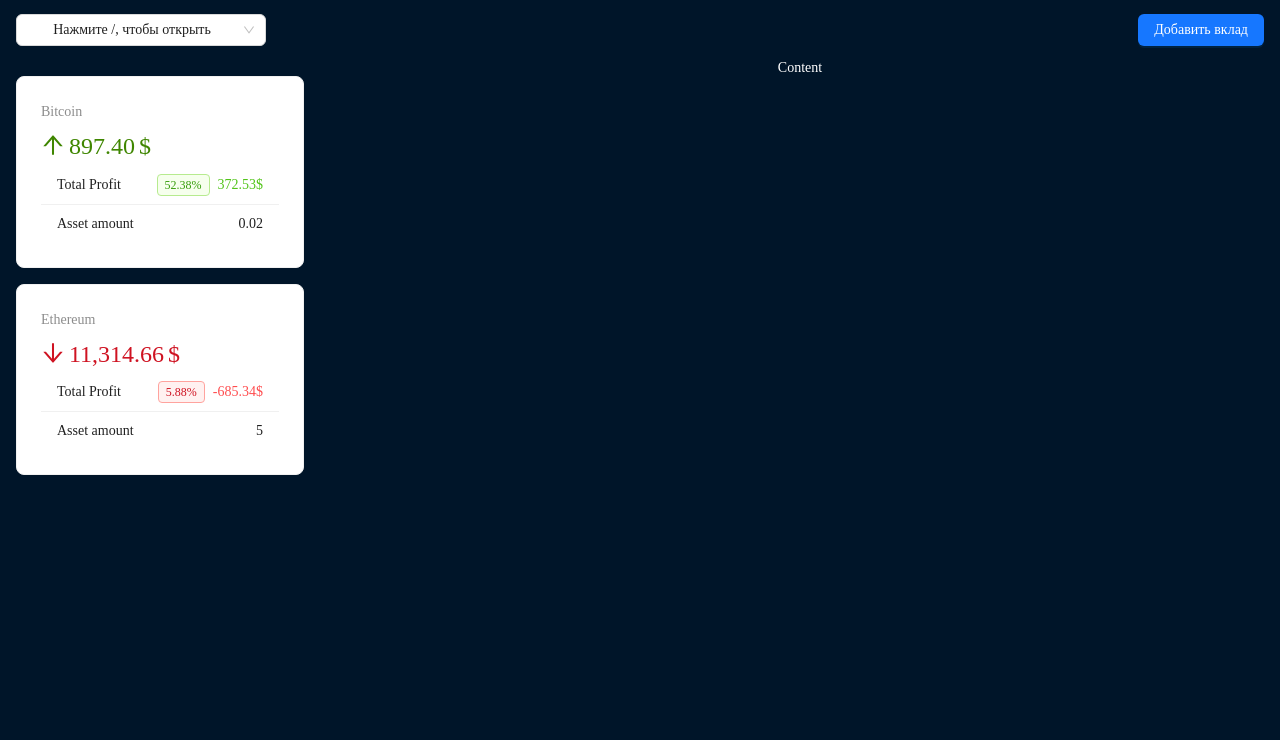
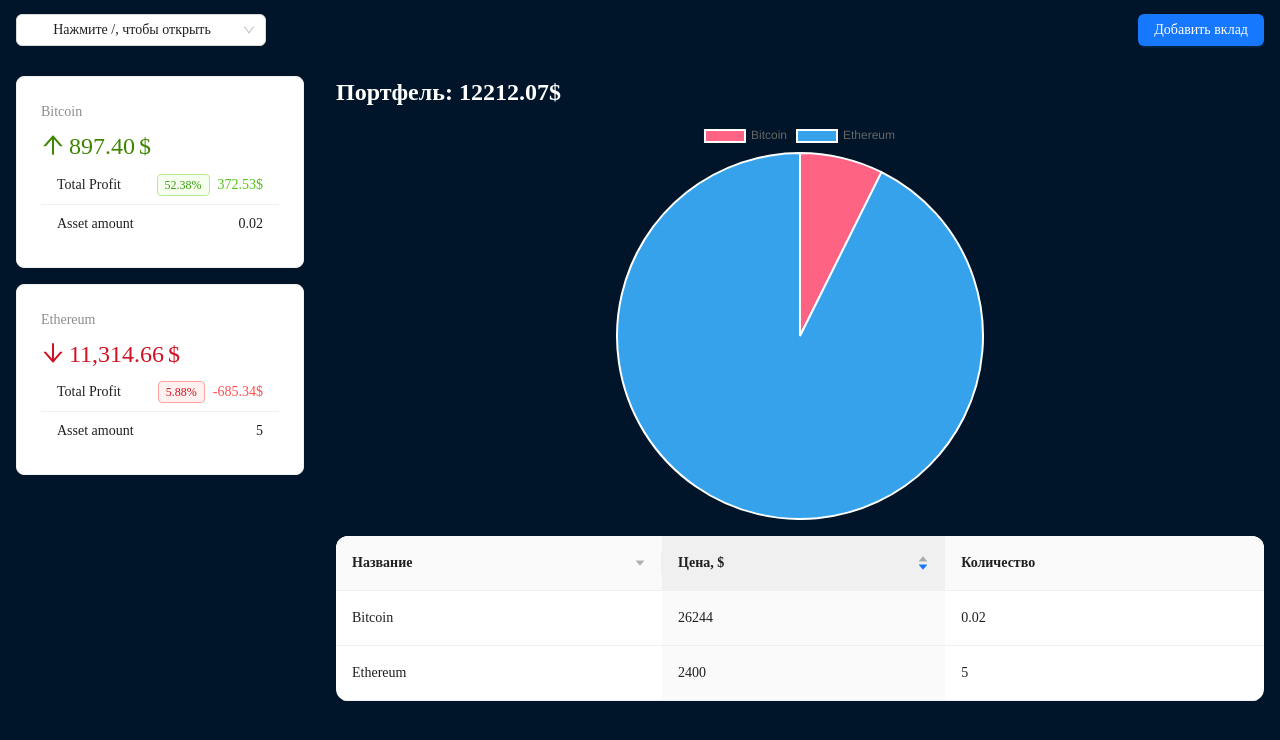
Before and after one commit to artem-kuznecov/crypto-dashboard, a React (Vite) app: page / in a window 1280 px wide. Shown: the top 740 px of the page. Built offline with nearby package versions, Linux system fonts and the light colour scheme.

Commit message:
feat: content chart & table

```diff
--- a/package.json
+++ b/package.json
@@ -10,7 +10,9 @@
 	},
 	"dependencies": {
 		"antd": "^5.13.2",
+		"chart.js": "^4.4.1",
 		"react": "^18.2.0",
+		"react-chartjs-2": "^5.2.0",
 		"react-dom": "^18.2.0",
 		"sass": "^1.70.0"
 	},
--- a/src/components/assets/NewAssetForm.tsx
+++ b/src/components/assets/NewAssetForm.tsx
@@ -50,10 +50,9 @@
 				title='Вклад добавлен в активы'
 				subTitle={`Добавлен ${assetRef.current?.amount}${coin?.symbol} (${coin?.name}) по стоимости ${assetRef.current?.price}$`}
 				extra={[
-					<Button type='primary' key='console' onClick={onClose}>
+					<Button type='primary' key='close' onClick={onClose}>
 						Закрыть
-					</Button>,
-					<Button key='buy'>Buy Again</Button>
+					</Button>
 				]}
 			/>
 		)
@@ -79,6 +78,8 @@
 		)
 
 	function onFinish(values: any) {
+		console.log(values.price)
+
 		const newAsset: IAsset = {
 			id: coin?.id as string,
 			amount: values.amount,
--- /dev/null
+++ b/src/components/assets/portfolio/AssetsTable.tsx
@@ -0,0 +1,56 @@
+import React from 'react'
+import { Table } from 'antd'
+import type { TableColumnsType, TableProps } from 'antd'
+import { useCryptoContext } from '../../../context/crypto.context'
+
+interface DataType {
+	key: string
+	name: string | undefined
+	price: number
+	amount: number
+}
+
+const columns: TableColumnsType<DataType> = [
+	{
+		title: 'Название',
+		dataIndex: 'name',
+		showSorterTooltip: false,
+		sorter: (a, b) => (a.name as string).length - (b.name as string).length,
+		sortDirections: ['descend']
+	},
+	{
+		title: 'Цена, $',
+		dataIndex: 'price',
+		defaultSortOrder: 'descend',
+		showSorterTooltip: false,
+		sorter: (a, b) => a.price - b.price
+	},
+	{
+		title: 'Количество',
+		dataIndex: 'amount'
+	}
+]
+
+const AssetsTable: React.FC = () => {
+	const { assets } = useCryptoContext()
+
+	const data = assets.map(asset => ({
+		key: asset.id,
+		name: asset.name,
+		price: asset.price,
+		amount: asset.amount
+	}))
+
+	return (
+		<div
+			style={{
+				borderRadius: '12px',
+				overflow: 'hidden'
+			}}
+		>
+			<Table columns={columns} dataSource={data} pagination={false} />
+		</div>
+	)
+}
+
+export { AssetsTable }
--- /dev/null
+++ b/src/components/assets/portfolio/PortfolioChart.tsx
@@ -0,0 +1,52 @@
+import { Chart as ChartJS, ArcElement, Tooltip, Legend } from 'chart.js'
+import { Pie } from 'react-chartjs-2'
+import { useCryptoContext } from '../../../context/crypto.context'
+
+ChartJS.register(ArcElement, Tooltip, Legend)
+
+const PortfolioChart = () => {
+	const { assets } = useCryptoContext()
+
+	const data = {
+		labels: assets.map(asset => asset.name),
+		datasets: [
+			{
+				label: '$',
+				data: assets.map(asset => asset.totalAmount),
+				backgroundColor: [
+					'rgba(255, 99, 132, 1)',
+					'rgba(54, 162, 235, 1)',
+					'rgba(255, 206, 86, 1)',
+					'rgba(75, 192, 192, 1)',
+					'rgba(153, 102, 255, 1)',
+					'rgba(255, 159, 64, 1)'
+				]
+				// borderColor: [
+				// 	'rgba(255, 99, 132, 1)',
+				// 	'rgba(54, 162, 235, 1)',
+				// 	'rgba(255, 206, 86, 1)',
+				// 	'rgba(75, 192, 192, 1)',
+				// 	'rgba(153, 102, 255, 1)',
+				// 	'rgba(255, 159, 64, 1)'
+				// ],
+				// borderWidth: 1
+			}
+		]
+	}
+
+	return (
+		<div
+			style={{
+				height: 400,
+				display: 'flex',
+				marginBottom: '1rem',
+				justifyContent: 'center',
+				fontFamily: 'Ubuntu'
+			}}
+		>
+			<Pie data={data} />
+		</div>
+	)
+}
+
+export { PortfolioChart }
--- a/src/components/layout/AppContent.tsx
+++ b/src/components/layout/AppContent.tsx
@@ -1,5 +1,9 @@
 import { FC, CSSProperties } from 'react'
-import { Layout } from 'antd'
+import { Layout, Typography } from 'antd'
+
+import { useCryptoContext } from '../../context/crypto.context'
+import { PortfolioChart } from '../assets/portfolio/PortfolioChart'
+import { AssetsTable } from '../assets/portfolio/AssetsTable'
 
 const contentStyle: CSSProperties = {
 	textAlign: 'center',
@@ -7,11 +11,42 @@
 	minHeight: 'calc(100vh - 60)',
 	color: '#fff',
 	backgroundColor: '#001529',
-	padding: '1rm'
+	padding: '1rem'
+}
+
+// for optimization (no need to do .find inside assets mapping)
+type TypeCryptoMap = {
+	// * (example) 'bitcoin': 44870.39834657236
+	[key: string]: number
 }
 
 const AppContent: FC = () => {
-	return <Layout.Content style={contentStyle}>Content</Layout.Content>
+	const { assets, crypto } = useCryptoContext()
+
+	const cryptoPriceMap = crypto.reduce((acc: TypeCryptoMap, coin) => {
+		acc[coin.id] = coin.price
+		return acc
+	}, {})
+
+	return (
+		<Layout.Content style={contentStyle}>
+			<Typography.Title
+				level={3}
+				style={{ textAlign: 'left', color: '#fff', fontFamily: 'Ubuntu' }}
+			>
+				Портфель:{' '}
+				{assets
+					.map(asset => {
+						return asset.amount * cryptoPriceMap[asset.id]
+					})
+					.reduce((acc, value) => (acc += value), 0)
+					.toFixed(2)}
+				$
+			</Typography.Title>
+			<PortfolioChart />
+			<AssetsTable />
+		</Layout.Content>
+	)
 }
 
 export { AppContent }
--- a/src/components/layout/AppLayout.tsx
+++ b/src/components/layout/AppLayout.tsx
@@ -14,7 +14,7 @@
 	if (loading) return <Spin fullscreen />
 
 	return (
-		<Layout style={{ height: '100vh' }}>
+		<Layout style={{ height: '100%', minHeight: '100vh' }}>
 			<AppHeader />
 			<Layout>
 				<AppSider />
--- a/src/components/layout/AppSider.tsx
+++ b/src/components/layout/AppSider.tsx
@@ -8,7 +8,7 @@
 import { mainStyles } from '../assets/AntdTag'
 
 const siderStyle: CSSProperties = {
-	...mainStyles,
+	// ...mainStyles,
 	padding: '1rem'
 	// overflow: 'scroll'
 }
--- a/src/context/crypto.context.tsx
+++ b/src/context/crypto.context.tsx
@@ -26,6 +26,7 @@
 	return assets.map(asset => {
 		const coin: ICrypto | undefined = result.find(coin => coin.id === asset.id)
 		return {
+			name: coin?.name,
 			grow: asset.price < (coin?.price as number),
 			growPercent: percentDifference(asset.price, coin?.price as number),
 			totalAmount: asset.amount * (coin?.price as number),
--- a/src/index.scss
+++ b/src/index.scss
@@ -13,7 +13,7 @@
 	-ms-overflow-style: none; /* IE and Edge */
 	scrollbar-width: none; /* Firefox */
 }
-
+// Hide scrollbars in other browsers
 *::-webkit-scrollbar {
 	display: none;
 }
--- a/src/types/crypto.type.ts
+++ b/src/types/crypto.type.ts
@@ -25,6 +25,7 @@
 	amount: number
 	price: number
 	date: Date
+	name?: string
 	grow?: boolean
 	growPercent?: number
 	totalAmount?: number
```
Also changed, not shown: 1 other file (tests, documents, lock files or other folders).
